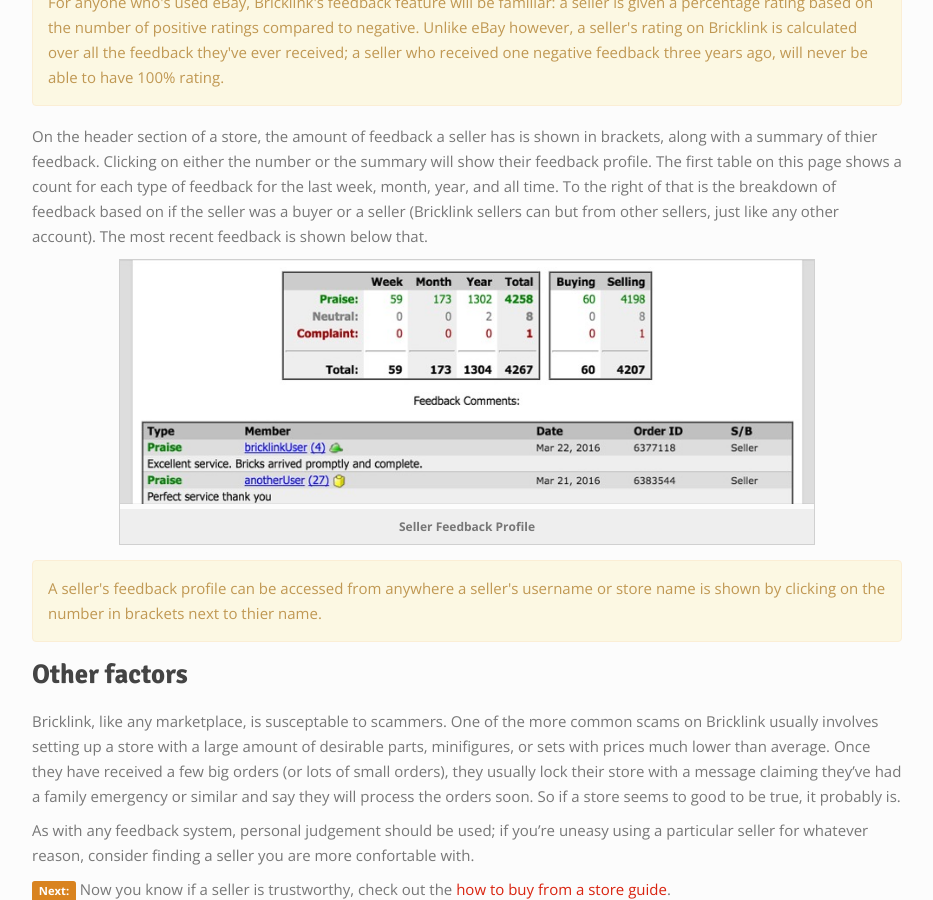
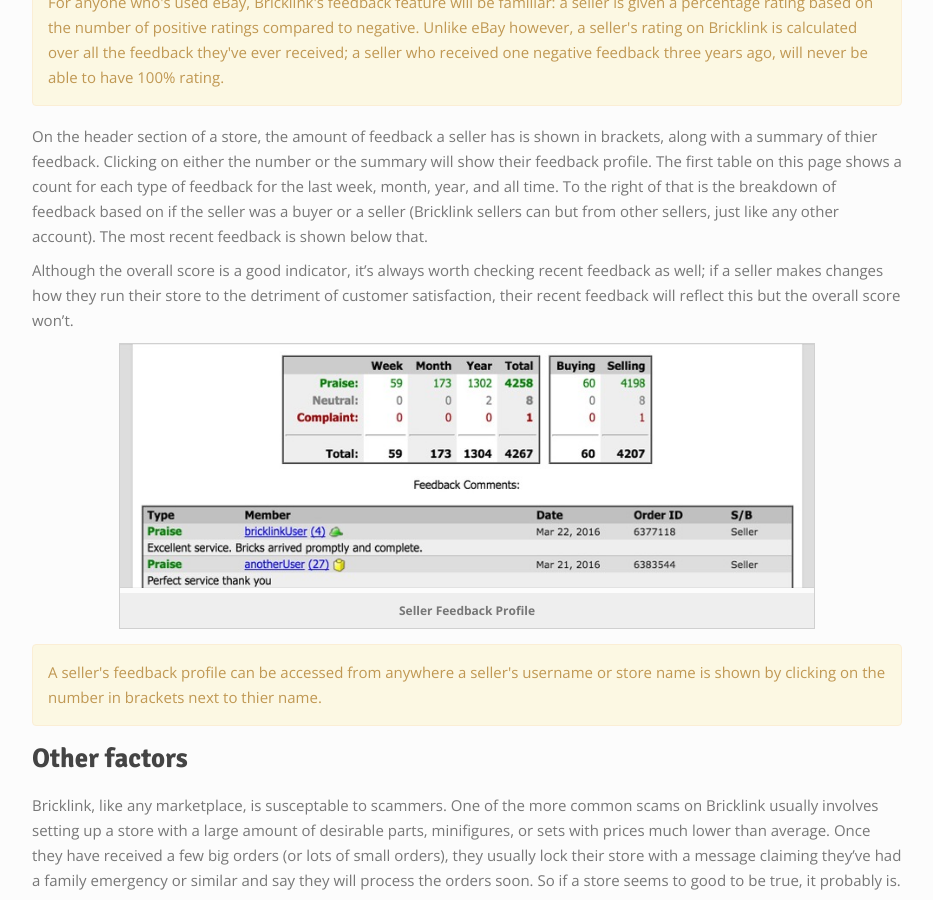
Before and after one commit to rknightuk/guidetobricklink, a Jekyll site: the page built from guides/07-trustworthy-sellers.md, in a window 1280 px wide and 900 px high, scrolled down 427 px. Shown: the whole window, without its empty margins (173-1106 px from the left). Built offline with Jekyll 4.4.1, drawn with Linux system fonts in a browser that asks for light colours.

Commit message:
Add note about checking recent feedback.

```diff
--- a/guides/07-trustworthy-sellers.md
+++ b/guides/07-trustworthy-sellers.md
@@ -16,6 +16,8 @@
 
 On the header section of a store, the amount of feedback a seller has is shown in brackets, along with a summary of thier feedback. Clicking on either the number or the summary will show their feedback profile. The first table on this page shows a count for each type of feedback for the last week, month, year, and all time. To the right of that is the breakdown of feedback based on if the seller was a buyer or a seller (Bricklink sellers can but from other sellers, just like any other account). The most recent feedback is shown below that.
 
+Although the overall score is a good indicator, it's always worth checking recent feedback as well; if a seller makes changes how they run their store to the detriment of customer satisfaction, their recent feedback will reflect this but the overall score won't.
+
 {% include image.html
     title="Seller Feedback Profile"
     url="assets/images/seller-feedback-profile.jpg"
```
